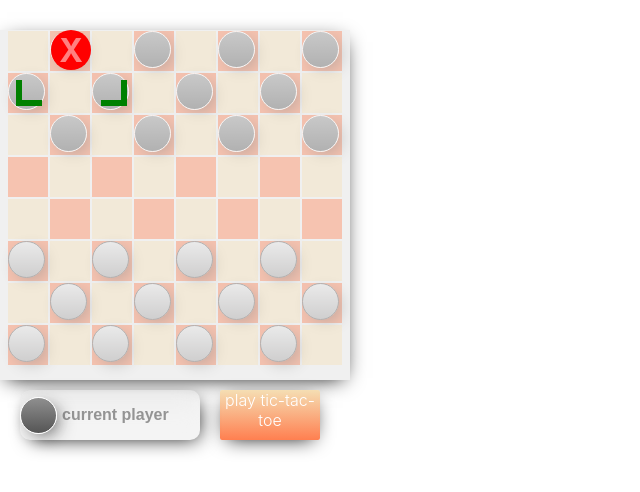
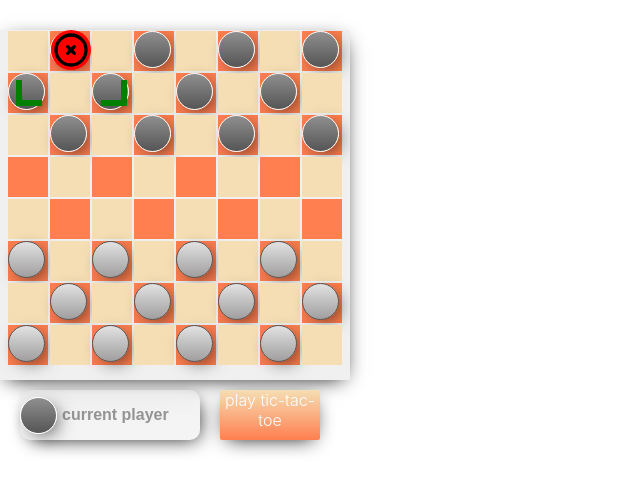
Before and after one commit to Nefari0/Games, a React (Create React App) app in the folder rowz/: page / in a window 1280 px wide. Both pictures are taken after a click on the element 70 px from the left and 51 px from the top of the page. Shown: the top 492 px of the page, without its empty margins (0-640 px from the left). Built offline with nearby package versions, Linux system fonts and the light colour scheme; no server answers.

Commit message:
Preparing for major changes

```diff
--- a/rowz/src/Components/checkers/Tile/Tile.js
+++ b/rowz/src/Components/checkers/Tile/Tile.js
@@ -7,16 +7,23 @@ import Piece from './Piece'
 const Tile = (props) => {
 
 
-    const { x,y,color,currentPiece,activeLocation,currentPlayer,tileIsSelected,pieces,chainKillAvailable,moveOptions } = props
+    const {
+        x,
+        y,
+        color,
+        currentPiece,
+        activeLocation,
+        currentPlayer,
+        tileIsSelected,
+        pieces,
+        chainKillAvailable,
+        moveOptions
+    } = props
 
     // const [inPlay,setInPlay] = useState(false)
     // const [makeMove,setMakeMove] = useState(false)
 
     const prevPiece = useRef()
-
-    // useEffect(() => {
-    //     prevPiece.alive = currentPiece[0]
-    // })
 
     if(moveOptions.length > 0){
         if ([x+1,y+1] === moveOptions) {console.log('here is the move',x+1, moveOptions)}
@@ -40,14 +47,14 @@ const Tile = (props) => {
         }
     }
 
-    return(<div className='tile-location'  ><div className={`tile-color ${!activeLocation[0] ? 'hide-opac' : 'display-opac' } ${color -1 ? true : 'tile-color-dark'} `} onClick={() => props.selectTile(x,y,currentPiece)} >
+    return(<div className='tile-location'  ><div className={`tile-color ${!activeLocation[1] ? 'hide-opac' : 'display-opac' } ${color -1 ? true : 'tile-color-dark'} `} onClick={() => props.selectTile(x,y,currentPiece)} >
 
         {/* {currentPiece[0] !== undefined ? <div className={`${currentPiece[0].player === "bad" ? 'bad-player' : 'dead-piece'}`} > {currentPiece[0].isKing === true ? <p className='player-text'>king</p> : null} </div> : null} */}
 
         {/* {currentPiece[0] !== undefined ? <div className={`${currentPiece[0].player === "good" ? 'good-player' : 'dead-piece'}`} > {currentPiece[0].isKing === true ? <p className='player-text'>king</p> : null} </div> : null} */}
 
         {/* ------- animated deaths ------- original code above ----*/}
-        <Piece setMoves={props.setMoves} prevPiece={prevPiece.current} getCurrent={getCurrent} x={x} y={y} activeLocation={activeLocation} pieces={pieces} currentPiece={currentPiece}/>
+        <Piece setMoves={props.setMoves} prevPiece={prevPiece.current} getCurrent={getCurrent} x={x} y={y} pieces={pieces} currentPiece={currentPiece}/>
 
         {getCurrent('pendingDeath') === true && currentPiece[0].player === "bad" ?
 
@@ -66,7 +73,11 @@ const Tile = (props) => {
     </div>
         {activeLocation[0] === x && activeLocation[1] === y ?
         <div className='select-box-overlay'>
-            <div className='cancel-select-tile' onClick={() => {props.unselectTile()}} ><h1 style={{opacity:'.5',color:'#fff'}} >X</h1></div>
+            <div className='cancel-select-tile' onClick={() => {props.unselectTile()}} >
+                <svg xmlns="http://www.w3.org/2000/svg" className="h-6 w-6" fill="none" viewBox="0 0 24 24" stroke="currentColor" strokeWidth={2}>
+                    <path strokeLinecap="round" strokeLinejoin="round" d="M10 14l2-2m0 0l2-2m-2 2l-2-2m2 2l2 2m7-2a9 9 0 11-18 0 9 9 0 0118 0z" />
+                </svg>
+            </div>
             <div className={`low-right`} onClick={() => props.setMoves(x+1,y+1,getCurrent('id'),activeLocation,true,currentPlayer,pieces,getCurrent('isKing'),currentPiece)} ></div>
             <div className='low-left' onClick={() => props.setMoves(x-1,y+1,getCurrent('id'),activeLocation,true,currentPlayer,pieces,getCurrent('isKing'),currentPiece)}></div>
             <div className='top-left' onClick={() => props.setMoves(x-1,y-1,getCurrent('id'),activeLocation,true,currentPlayer,pieces,getCurrent('isKing'),currentPiece)}></div>
```
